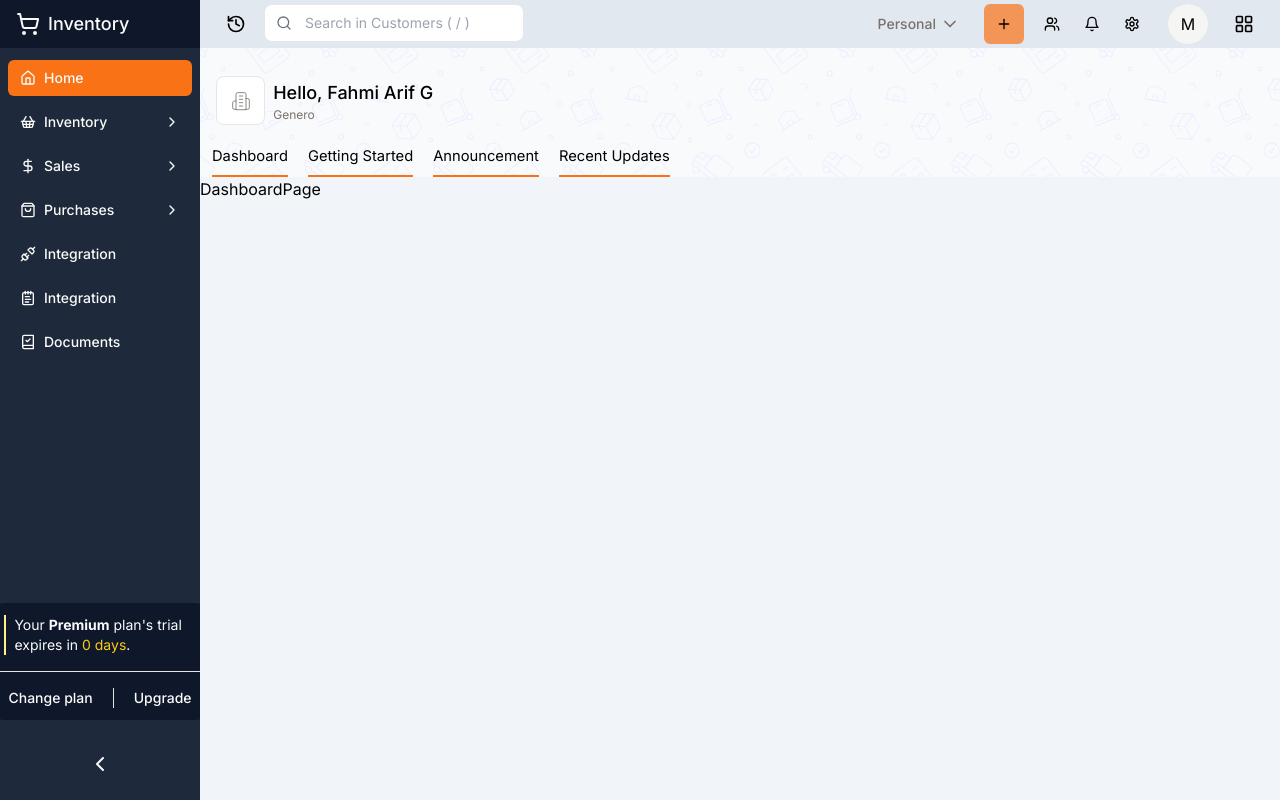
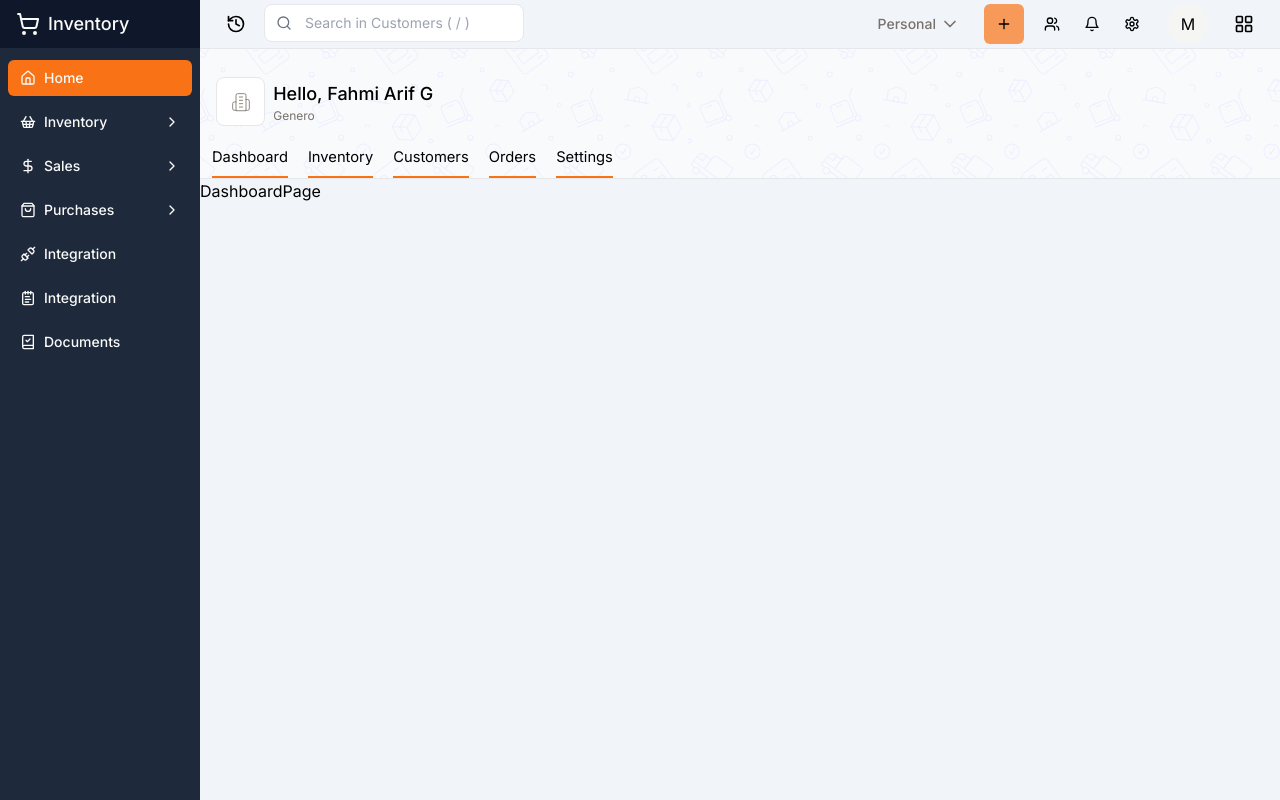
Before and after one commit to muchfahmiarif/inventory-management, a Next.js app: page /office/home/inventory-dashboard in a window 1280 px wide. Shown: the top 800 px of the page. Built offline with nearby package versions, Linux system fonts and the light colour scheme.

Commit message:
`navbar-home` modified list navbar

```diff
--- a/app/(back-office)/office/home/inventory-dashboard/page.tsx
+++ b/app/(back-office)/office/home/inventory-dashboard/page.tsx
@@ -1,7 +1,7 @@
 import React from "react";
 
 const DashboardPage = () => {
-  return <div>DashboardPage</div>;
+  return <div className="h-[200rem]">DashboardPage</div>;
 };
 
 export default DashboardPage;
--- a/components/office/header.tsx
+++ b/components/office/header.tsx
@@ -11,7 +11,7 @@ import SearchInput from "./search-input";
 
 const HeaderComponents = () => {
   return (
-    <div className="flex items-center justify-between bg-slate-200 py-1">
+    <div className="flex items-center justify-between bg-slate-100 py-1 border-b">
       {/* Left Side */}
       <div className="mx-4 flex gap-x-2">
         <Button variant={"ghost"} size={"icon"}>
--- a/components/office/home/navbar.tsx
+++ b/components/office/home/navbar.tsx
@@ -2,11 +2,22 @@ import { Building2 } from "lucide-react";
 import React from "react";
 
 import background from "@/public/background-inventory.svg";
+import Link from "next/link";
 
 const NavbarHomePage = () => {
+  const navLink: Array<{ title: string; href: string }> = [
+    { title: "Dashboard", href: "/office/home/dashboard" },
+    { title: "Inventory", href: "/office/home/inventory" },
+    { title: "Customers", href: "/office/home/customers" },
+    { title: "Orders", href: "/office/home/orders" },
+    { title: "Settings", href: "/office/home/settings" },
+  ];
+
   return (
-    <div className="h-32 flex flex-col bg-repeat-x bg-slate-50" style={{ backgroundImage: `url(${background.src})`, width: "100%", height: "100%" }}>
-      <div className="flex flex-row items-center justify-between mx-4 mt-7 z-10">
+    <div
+      className="h-32 flex flex-col bg-repeat-x bg-slate-50 border-b"
+      style={{ backgroundImage: `url(${background.src})`, width: "100%", height: "100%" }}>
+      <div className="flex flex-row items-center justify-between mx-4 mt-7 ">
         <div className="flex items-center justify-center">
           <div className="bg-white border text-muted-foreground p-[0.85rem] rounded-lg">
             <Building2 className="h-5 w-5 stroke-1" />
@@ -23,15 +34,16 @@ const NavbarHomePage = () => {
         </div>
       </div>
 
-      <ul className="flex flex-row pt-5 px-3 gap-x-5 text-[0.92rem] z-10">
+      <nav className="flex flex-row pt-5 px-3 gap-x-5 text-[0.92rem] ">
         {/**
          * TODO: This is the sidebar navigation for the back-office homepage.
          */}
-        <li className="border-b-2 border-b-primary pb-2">Dashboard</li>
-        <li className="border-b-2 border-b-primary pb-2">Getting Started</li>
-        <li className="border-b-2 border-b-primary pb-2">Announcement</li>
-        <li className="border-b-2 border-b-primary pb-2">Recent Updates</li>
-      </ul>
+        {navLink.map((link) => (
+          <Link href={link} key={link.title} className="border-b-2 border-b-primary pb-2">
+            {link.title}
+          </Link>
+        ))}
+      </nav>
     </div>
   );
 };
```
